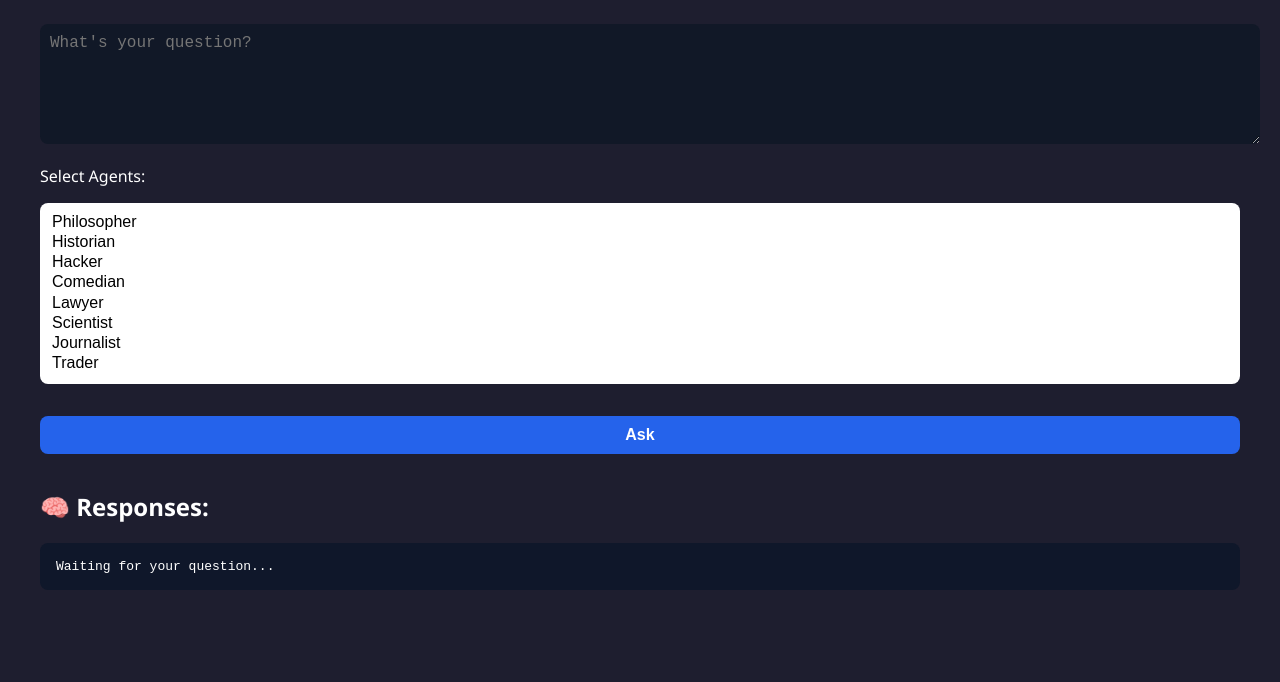
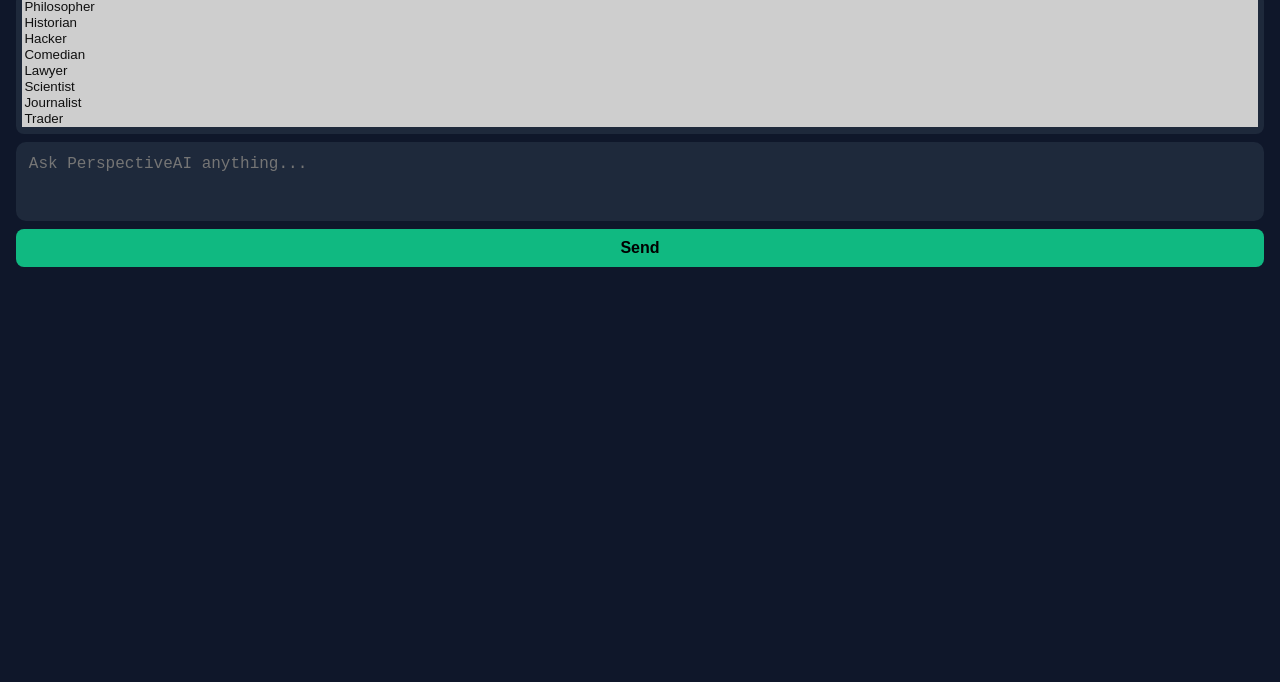
Before and after one commit to aymnsk/perspAI, a plain HTML site: page index.html in a window 1280 px wide. Shown: the part 118-800 px from the top of the page. Drawn offline with Linux system fonts and the light colour scheme.

Commit message:
Update index.html

```diff
--- a/index.html
+++ b/index.html
@@ -1,96 +1,150 @@
 <!DOCTYPE html>
 <html lang="en">
 <head>
-  <meta charset="UTF-8">
-  <title>PerspectiveAI Chat</title>
+  <meta charset="UTF-8" />
+  <title>PerspectiveAI</title>
   <style>
+    * {
+      box-sizing: border-box;
+    }
     body {
+      margin: 0;
+      background-color: #0f172a;
+      color: #f8fafc;
       font-family: 'Segoe UI', sans-serif;
-      background-color: #1e1e2f;
+    }
+    .chat-container {
+      max-width: 800px;
+      margin: 0 auto;
+      padding: 2rem;
+      display: flex;
+      flex-direction: column;
+      gap: 1rem;
+    }
+    .chat-bubble {
+      padding: 1rem;
+      border-radius: 12px;
+      max-width: 70%;
+      line-height: 1.4;
+      white-space: pre-wrap;
+    }
+    .user {
+      background-color: #2563eb;
+      align-self: flex-end;
+      text-align: right;
+    }
+    .agent {
+      background-color: #1e293b;
+      align-self: flex-start;
+    }
+    .input-section {
+      display: flex;
+      flex-direction: column;
+      gap: 0.5rem;
+      position: sticky;
+      bottom: 0;
+      background-color: #0f172a;
+      padding: 1rem;
+      border-top: 1px solid #334155;
+    }
+    textarea {
+      resize: none;
+      padding: 0.8rem;
+      font-size: 1rem;
+      border-radius: 10px;
+      background-color: #1e293b;
       color: white;
-      padding: 2rem;
+      border: none;
     }
-    textarea, select, button {
-      width: 100%;
-      margin: 1rem 0;
-      padding: 10px;
+    button {
+      padding: 0.6rem 1.2rem;
       border-radius: 8px;
       border: none;
+      font-weight: bold;
+      background-color: #10b981;
+      color: black;
       font-size: 1rem;
-    }
-    textarea {
-      height: 100px;
-      background-color: #111827;
-      color: white;
-    }
-    button {
-      background-color: #2563eb;
-      color: white;
-      font-weight: bold;
       cursor: pointer;
     }
-    pre {
-      white-space: pre-wrap;
-      background: #0f172a;
-      padding: 1rem;
+    select {
+      background-color: #1e293b;
+      color: white;
+      border: none;
+      padding: 0.4rem;
       border-radius: 8px;
+      width: 100%;
     }
   </style>
 </head>
 <body>
-  <h1>🤖 Ask PerspectiveAI</h1>
 
-  <textarea id="question" placeholder="What's your question?"></textarea>
+<div class="chat-container" id="chat"></div>
 
-  <label>Select Agents:</label>
+<div class="input-section">
+  <label>Select Agents (all selected by default):</label>
   <select id="agents" multiple size="8">
-    <option value="Philosopher">Philosopher</option>
-    <option value="Historian">Historian</option>
-    <option value="Hacker">Hacker</option>
-    <option value="Comedian">Comedian</option>
-    <option value="Lawyer">Lawyer</option>
-    <option value="Scientist">Scientist</option>
-    <option value="Journalist">Journalist</option>
-    <option value="Trader">Trader</option>
+    <option value="Philosopher" selected>Philosopher</option>
+    <option value="Historian" selected>Historian</option>
+    <option value="Hacker" selected>Hacker</option>
+    <option value="Comedian" selected>Comedian</option>
+    <option value="Lawyer" selected>Lawyer</option>
+    <option value="Scientist" selected>Scientist</option>
+    <option value="Journalist" selected>Journalist</option>
+    <option value="Trader" selected>Trader</option>
   </select>
 
-  <button onclick="askAI()">Ask</button>
+  <textarea id="input" placeholder="Ask PerspectiveAI anything..." rows="3"></textarea>
+  <button onclick="send()">Send</button>
+</div>
 
-  <h2>🧠 Responses:</h2>
-  <pre id="output">Waiting for your question...</pre>
+<script>
+  const chat = document.getElementById('chat');
 
-  <script>
-    async function askAI() {
-      const question = document.getElementById('question').value;
-      const agents = Array.from(document.getElementById('agents').selectedOptions).map(opt => opt.value);
-      const output = document.getElementById('output');
+  function appendBubble(text, type = 'agent') {
+    const div = document.createElement('div');
+    div.className = `chat-bubble ${type}`;
+    div.innerText = text;
+    chat.appendChild(div);
+    chat.scrollTop = chat.scrollHeight;
+  }
 
-      output.innerText = '🌀 Thinking...';
+  async function send() {
+    const input = document.getElementById('input');
+    const agentsSelect = document.getElementById('agents');
+    const message = input.value.trim();
+    if (!message) return;
 
-      try {
-        const response = await fetch("https://aymnsk-mcp2-backend.hf.space/run/predict", {
-          method: "POST",
-          headers: {
-            "Content-Type": "application/json"
-          },
-          body: JSON.stringify({
-            data: [question, agents]
-          })
-        });
+    // Get selected agents
+    const agents = Array.from(agentsSelect.selectedOptions).map(opt => opt.value);
+    if (agents.length === 0) {
+      alert("Please select at least one agent.");
+      return;
+    }
 
-        const result = await response.json();
-        const replies = result.data[0];  // dictionary of agent responses
+    appendBubble(message, 'user');
+    input.value = '';
+    appendBubble("🧠 Thinking...", 'agent');
 
-        let formatted = "";
-        for (let [agent, reply] of Object.entries(replies)) {
-          formatted += `🧠 ${agent}:\n${reply}\n\n`;
-        }
+    try {
+      const res = await fetch("https://aymnsk-mcp2-backend.hf.space/run/predict", {
+        method: "POST",
+        headers: { "Content-Type": "application/json" },
+        body: JSON.stringify({ data: [message, agents] })
+      });
 
-        output.innerText = formatted;
-      } catch (err) {
-        output.innerText = "❌ Error contacting backend: " + err;
+      const result = await res.json();
+      const responses = result.data[0];
+      const loading = chat.querySelector('.chat-bubble.agent:last-child');
+      if (loading) loading.remove();
+
+      for (let [agent, reply] of Object.entries(responses)) {
+        appendBubble(`🤖 ${agent}:\n${reply}`, 'agent');
       }
+    } catch (e) {
+      appendBubble("❌ Error: " + e.message, 'agent');
     }
-  </script>
+  }
+</script>
+
 </body>
 </html>
```
